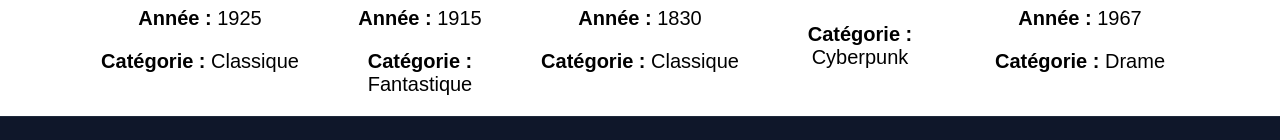
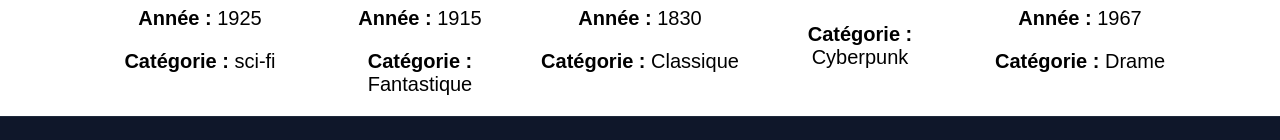
Before and after one commit to SachaBorodkin/Passion-lecture-Vue.js, a Vue app in the folder passion-lecture/: page / in a window 1280 px wide. Shown: the part 750-890 px from the top of the page. Built offline with nearby package versions, Linux system fonts and the light colour scheme; data requests are answered from the project's data file; a web font is replaced by a local one.

Commit message:
fixe des warnings

```diff
--- a/passion-lecture/db.json
+++ b/passion-lecture/db.json
@@ -26,7 +26,7 @@
       "password": "$2b$10$iAbfgaqpTB6PoEbuKAsuwO5ZstLUt0c4sETEuiH./PwPaIS0iL40y",
       "entryDate": "2026-02-11",
       "bookNumber": "0",
-      "rateNumber": 2,
+      "rateNumber": 3,
       "commentnumber": 1,
       "isAdmin": true
     },
@@ -1004,7 +1004,7 @@
     {
       "id": "50",
       "title": "Gatsby le Magnifique",
-      "category": "Classique",
+      "category": "sci-fi",
       "pageCount": 218,
       "excerpt": "/assets/pdf/gatsby_p1.pdf",
       "summary": "L'obsession amoureuse d'un millionnaire mystérieux durant les années folles à New York.",
@@ -1012,13 +1012,30 @@
       "editor": "Scribner",
       "publishYear": 1925,
       "userRating": 0,
-      "comments": [],
+      "comments": [
+        {
+          "id": 1772552860349,
+          "userId": "adc6",
+          "username": "testacc",
+          "text": "comment",
+          "date": "03/03/2026"
+        }
+      ],
       "added": "2026-03-30",
       "coverImage": "https://covers.openlibrary.org/b/id/12642588-L.jpg",
       "fkUserId": "7e55",
-      "totalPoints": 0,
-      "ratingCount": 0,
-      "userNotes": []
+      "totalPoints": 10,
+      "ratingCount": 2,
+      "userNotes": [
+        {
+          "userId": "adc6",
+          "note": 5
+        },
+        {
+          "userId": "acbf",
+          "note": 5
+        }
+      ]
     },
     {
       "id": "e4cf",
@@ -1032,6 +1049,19 @@
       "userRating": 0,
       "comments": [],
       "added": "2026-02-25"
+    },
+    {
+      "id": "12fa",
+      "title": "regtreg",
+      "author": "fgfgfdg",
+      "category": "sfdsfsdf",
+      "publishYear": 1999,
+      "pageCount": 234,
+      "summary": "fdbgfdgfdgfdgfdgfgfd",
+      "coverImage": "6",
+      "userRating": 0,
+      "comments": [],
+      "added": "2026-03-03"
     }
   ]
 }
--- a/passion-lecture/src/router/index.js
+++ b/passion-lecture/src/router/index.js
@@ -34,23 +34,18 @@ const router = createRouter({
 })
 
 // 2. NOW you can use router.beforeEach
-router.beforeEach((to, from, next) => {
-  if (to.name === 'EditBook') {
+router.beforeEach((to) => {
+  if (to.name === 'edit-book') {
     const currentUser = JSON.parse(localStorage.getItem('user'))
 
-    // Note: 'fetchBookFromSomeSource' is pseudo-code.
-    // You will need to implement actual data fetching here or
-    // handle the check within the component itself.
-    const bookToEdit = fetchBookFromSomeSource(to.params.id)
+    if (!currentUser) {
+      return { name: 'login' }
+    }
 
-    if (currentUser && (currentUser.role === 'admin' || currentUser.id === bookToEdit.userId)) {
-      next()
-    } else {
-      next({ name: 'home' }) // Ensure the name matches your route (case-sensitive)
-    }
-  } else {
-    next()
+    return true
   }
+
+  return true
 })
 
 export default router
--- a/passion-lecture/src/views/BookPageView.vue
+++ b/passion-lecture/src/views/BookPageView.vue
@@ -98,7 +98,13 @@ const averageRating = computed(() => {
   }
   return (book.value.totalPoints / book.value.ratingCount).toFixed(1)
 })
-
+const userNote = computed(() => {
+  if (!book.value || !book.value.userNotes || !currentUserId.value) {
+    return 0
+  }
+  const noteObj = book.value.userNotes.find((n) => n.userId === currentUserId.value)
+  return noteObj ? noteObj.note : 0
+})
 function editBook(bookId) {
   router.push(`/edit-book/${bookId}`)
 }
```
